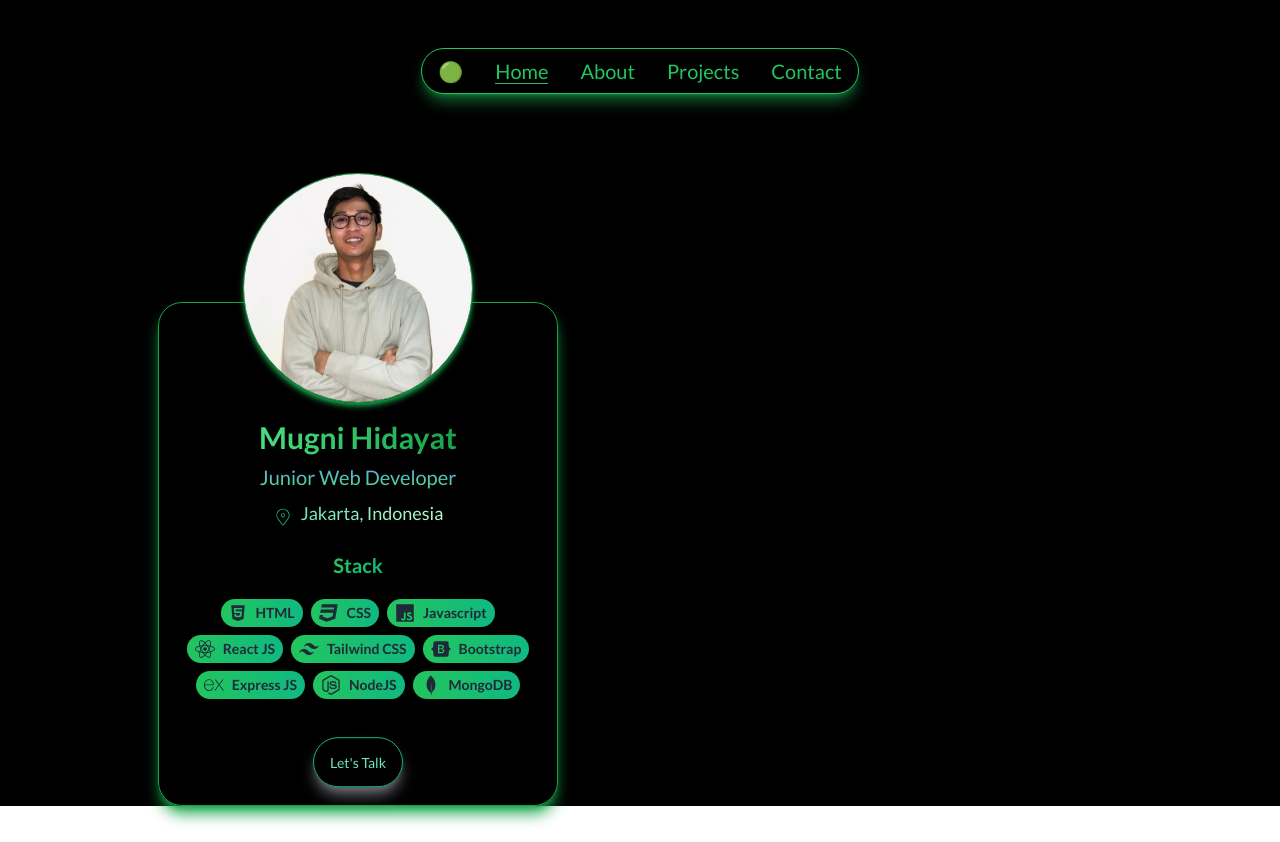
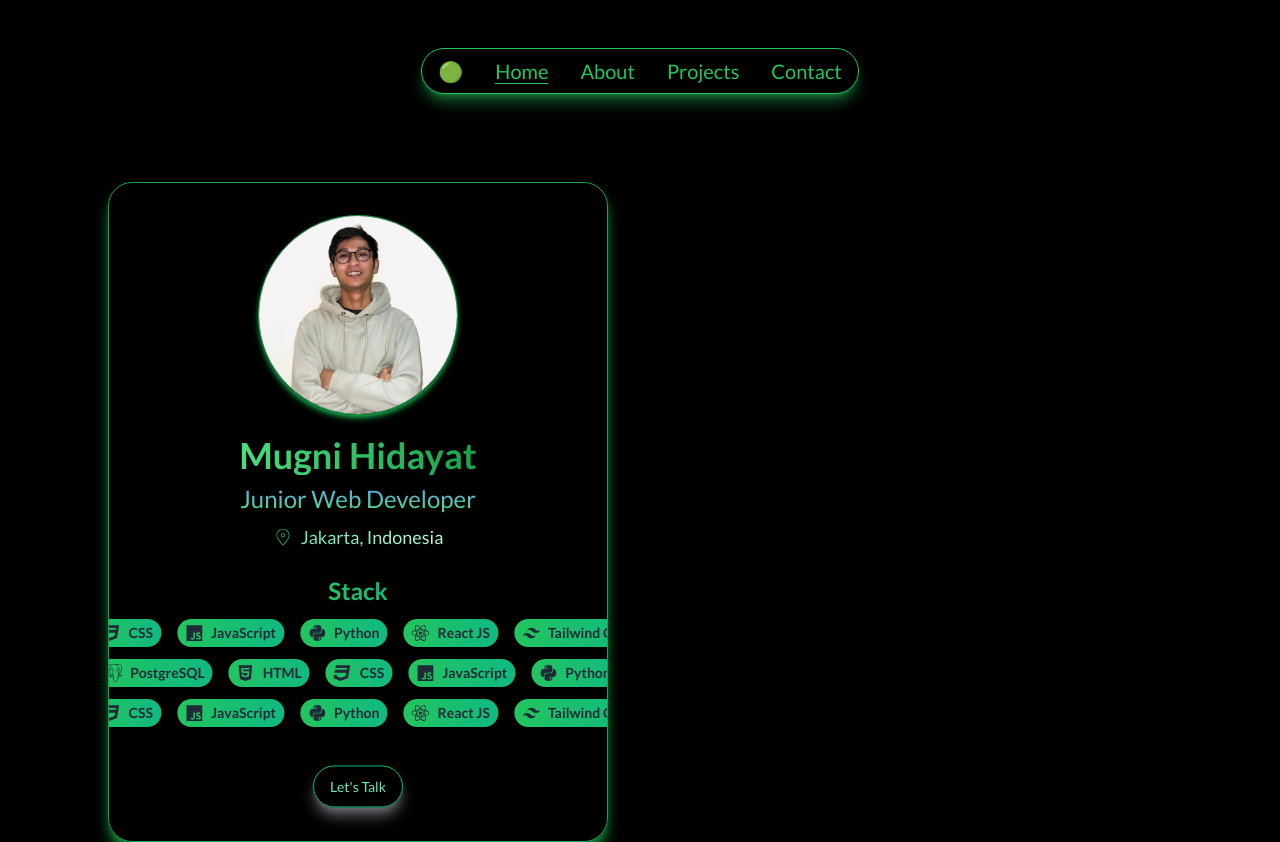
Before and after one commit to hidayatmugni/portpolio, a React (Vite) app: page / in a window 1280 px wide. Before the commit the page ends 806 px from the top, so only its background shows below. Built offline with nearby package versions, Linux system fonts and the light colour scheme.

Commit message:
feat:Project

```diff
--- a/src/component/section/Hero.jsx
+++ b/src/component/section/Hero.jsx
@@ -1,87 +1,74 @@
-// import { MdSwipeDown } from "react-icons/md";
+import { CiLocationOn } from "react-icons/ci";
+import { FaHtml5, FaCss3, FaReact, FaNodeJs } from "react-icons/fa";
+import { IoLogoJavascript, IoLogoPython } from "react-icons/io5";
+import { RiTailwindCssFill } from "react-icons/ri";
+import { SiExpress, SiOdoo, SiPostgresql, SiMongodb } from "react-icons/si";
 
-// import { MdSwipeDown } from "react-icons/md";
-import { CiLocationOn } from "react-icons/ci";
-import { FaHtml5 } from "react-icons/fa";
-import { FaCss3 } from "react-icons/fa";
-import { IoLogoJavascript } from "react-icons/io5";
-import { FaReact } from "react-icons/fa";
-import { RiTailwindCssFill } from "react-icons/ri";
-import { FaBootstrap } from "react-icons/fa";
-import { SiExpress } from "react-icons/si";
-import { FaNodeJs } from "react-icons/fa";
-// import { RiNextjsLine } from "react-icons/ri";
-import { SiMongodb } from "react-icons/si";
+const techStack = [
+  { icon: <FaHtml5 />, label: "HTML" },
+  { icon: <FaCss3 />, label: "CSS" },
+  { icon: <IoLogoJavascript />, label: "JavaScript" },
+  { icon: <IoLogoPython />, label: "Python" },
+  { icon: <FaReact />, label: "React JS" },
+  { icon: <RiTailwindCssFill />, label: "Tailwind CSS" },
+  { icon: <SiOdoo />, label: "Odoo" },
+  { icon: <SiExpress />, label: "Express JS" },
+  { icon: <FaNodeJs />, label: "NodeJS" },
+  { icon: <SiMongodb />, label: "MongoDB" },
+  { icon: <SiPostgresql />, label: "PostgreSQL" },
+];
+
+// eslint-disable-next-line react/prop-types
+const MarqueeRow = ({ reverse = false }) => {
+  return (
+    <div className="overflow-hidden w-full">
+      <div className={`flex gap-4 w-max animate-marquee ${reverse ? "animate-reverse" : ""}`}>
+        {[...techStack, ...techStack].map((tech, idx) => (
+          <div key={idx} className="flex items-center gap-2 text-gray-800 bg-gradient-to-r from-green-500 to-emerald-500 px-2 py-1 rounded-full">
+            <span className="text-lg">{tech.icon}</span>
+            <p className="text-sm font-semibold">{tech.label}</p>
+          </div>
+        ))}
+      </div>
+    </div>
+  );
+};
 
 const Hero = () => {
   return (
-    <>
-      <div className="px-4 md:px-8 lg:px-16 mt-[150px] md:mt-[200px] lg:mt-[200px]">
-        <div className="animate-fade-right animate-duration-[2000ms] animate-delay-[1000ms] animate-ease-in-out border border-green-600 shadow-lg shadow-green-600 lg:w-[400px] md:w-[500px] w-[320px] w-full p-4 flex flex-col justify-start items-center relative rounded-3xl">
-          {/* profil */}
-          <div className="w-[200px] h-[200px]  md:w-[280px] md:h-[280px] lg:w-[230px] lg:h-[230px] shadow-md shadow-green-600 border border-green-600 absolute top-[-100px] md:top-[-140px] lg:top-[-130px] rounded-full">
-            <img className=" w-full h-full rounded-full object-cover" src="../assets/profil.jpg" alt="" />
+    <div className="px-4 md:px-8 lg:px-16 mt-[60px] md:mt-[80px] overflow-hidden relative">
+      <div className="animate-fade-right animate-duration-[2000ms] animate-delay-[1000ms] animate-ease-in-out border border-green-600 shadow-lg shadow-green-600  lg:w-[500px] w-[320px] md:w-[450px]  flex flex-col items-center relative rounded-3xl mx-auto py-8">
+        {/* Profile */}
+        <div className="w-[160px] h-[160px] md:w-[280px] md:h-[280px] lg:w-[200px] lg:h-[200px] shadow-md shadow-green-600 border border-green-600 rounded-full">
+          <img className="w-full h-full rounded-full object-cover" src="../assets/profil.jpg" alt="Profile" />
         </div>
-          {/* title */}
-          <h1 className="mt-24 md:mt-36 lg:mt-[100px] text-3xl md:text-4xl lg:text-3xl font-bold bg-gradient-to-r from-green-400 to-green-600 bg-clip-text text-transparent">Mugni Hidayat</h1>
-          <p className="mt-2 text-lg md:text-2xl lg:text-xl bg-gradient-to-b from-blue-400 to-green-400 bg-clip-text text-transparent">Junior Web Developer</p>
-          <div className="flex items-end justify-start mt-2">
+
+        {/* Title */}
+        <h1 className="mt-5 md:mt-6 lg:mt-[20px] text-3xl md:text-4xl font-bold bg-gradient-to-r from-green-400 to-green-600 bg-clip-text text-transparent">Mugni Hidayat</h1>
+        <p className="mt-2 text-lg md:text-2xl bg-gradient-to-b from-blue-400 to-green-400 bg-clip-text text-transparent">Junior Web Developer</p>
+
+        {/* Location */}
+        <div className="flex items-center mt-2">
           <CiLocationOn className="text-xl mr-2 text-emerald-500" />
-            <p className="text-md md:text-lg lg:text-lg bg-gradient-to-r from-emerald-300 to-green-200 bg-clip-text text-transparent">Jakarta, Indonesia</p>
+          <p className="text-md md:text-lg bg-gradient-to-r from-emerald-300 to-green-200 bg-clip-text text-transparent">Jakarta, Indonesia</p>
         </div>
-          <div className="flex flex-col items-center justify-center mt-6">
-            <h2 className="text-xl md:text-3xl lg:text-xl font-bold bg-gradient-to-r from-green-500 to-emerald-500 bg-clip-text text-transparent md:mb-2 lg:mb-3">Stack</h2>
-            <div className="flex flex-wrap items-center justify-center gap-2 mt-2">
-              <div className="flex text-gray-800  items-center justify-center gap-2 bg-gradient-to-r from-green-500 to-emerald-500 px-2 py-1 rounded-full">
-                <FaHtml5 className="text-lg md:text-lg lg:text-2l " />
-                <p className="text-sm md:text-lg lg:text-sm font-semibold">HTML</p>
+
+        {/* Stack */}
+        <div className="flex flex-col items-center mt-6 w-full space-y-3">
+          <h2 className="text-xl md:text-2xl font-bold bg-gradient-to-r from-green-500 to-emerald-500 bg-clip-text text-transparent">Stack</h2>
+          <MarqueeRow />
+          <MarqueeRow reverse />
+          <MarqueeRow />
         </div>
-              <div className="flex text-gray-800  items-center justify-center gap-2 bg-gradient-to-r from-green-500 to-emerald-500 px-2 py-1 rounded-full">
-                <FaCss3 className="text-lg md:text-lg lg:text-xl" />
-                <p className="text-sm md:text-lg lg:text-sm font-semibold">CSS</p>
-              </div>
-              <div className="flex text-gray-800  items-center justify-center gap-2 bg-gradient-to-r from-green-500 to-emerald-500 px-2 py-1 rounded-full">
-                <IoLogoJavascript className="text-lg md:text-lg lg:text-xl" />
-                <p className="text-sm md:text-lg lg:text-sm font-semibold">Javascript</p>
-              </div>
-              <div className="flex text-gray-800  items-center justify-center gap-2 bg-gradient-to-r from-green-500 to-emerald-500 px-2 py-1 rounded-full">
-                <FaReact className="text-lg md:text-lg lg:text-xl" />
-                <p className="text-sm md:text-lg lg:text-sm font-semibold">React JS</p>
-              </div>
-              <div className="flex text-gray-800  items-center justify-center gap-2 bg-gradient-to-r from-green-500 to-emerald-500 px-2 py-1 rounded-full">
-                <RiTailwindCssFill className="text-lg md:text-lg lg:text-xl" />
-                <p className="text-sm md:text-lg lg:text-sm font-semibold">Tailwind CSS</p>
-              </div>
-              <div className="flex text-gray-800 items-center justify-center gap-2 bg-gradient-to-r from-green-500 to-emerald-500 px-2 py-1 rounded-full">
-                <FaBootstrap className="text-lg md:text-lg lg:text-xl" />
-                <p className="text-sm md:text-lg lg:text-sm font-semibold">Bootstrap</p>
-              </div>
-              <div className="flex text-gray-800 items-center justify-center gap-2 bg-gradient-to-r from-green-500 to-emerald-500 px-2 py-1 rounded-full">
-                <SiExpress className="text-lg md:text-lg lg:text-xl" />
-                <p className="text-sm md:text-lg lg:text-sm font-semibold">Express JS</p>
-              </div>
-              <div className="flex text-gray-800 items-center justify-center gap-2 bg-gradient-to-r from-green-500 to-emerald-500 px-2 py-1 rounded-full">
-                <FaNodeJs className="text-lg md:text-lg lg:text-xl" />
-                <p className="text-sm md:text-lg lg:text-sm font-semibold">NodeJS</p>
-              </div>
-              {/* <div className="flex text-gray-800 items-center justify-center gap-2 bg-gradient-to-r from-green-500 to-emerald-500 px-2 py-1 rounded-full">
-                <RiNextjsLine className="text-lg md:text-lg lg:text-xl" />
-                <p className="text-sm md:text-lg lg:text-sm font-semibold">NextJS</p>
-              </div> */}
-              <div className="flex text-gray-800 items-center justify-center gap-2 bg-gradient-to-r from-green-500 to-emerald-500 px-2 py-1 rounded-full">
-                <SiMongodb className="text-lg md:text-lg lg:text-xl" />
-                <p className="text-sm md:text-lg lg:text-sm font-semibold">MongoDB</p>
-              </div>
-            </div>
-          </div>
-          <div className="mt-10 animate-bounce border border-emerald-500 shadow-lg shadow-zinc-500 hover:bg-emerald-700 rounded-full  py-2 px-4 md:py-3 md:px-4 lg:py-3 lg:px-4">
-            <a className="text-emerald-300 hover:text-white text-sm md:text-sm lg:text-md" href="https://wa.me/6282283272280" target="_blank" rel="noopener noreferrer">
+
+        {/* Button */}
+        <div className="mt-10 animate-bounce border border-emerald-500 shadow-lg shadow-zinc-500 hover:bg-emerald-700 rounded-full py-2 px-4">
+          <a className="text-emerald-300 hover:text-white text-sm" href="https://wa.me/6282283272280" target="_blank" rel="noopener noreferrer">
             Let&apos;s Talk
           </a>
         </div>
       </div>
     </div>
-    </>
   );
 };
 
--- a/src/index.css
+++ b/src/index.css
@@ -8,3 +8,22 @@
   font-family: "Lato", sans-serif;
   scroll-behavior: smooth;
 }
+
+@layer utilities {
+  .animate-marquee {
+    animation: marquee 60s linear infinite;
+  }
+
+  .animate-reverse {
+    animation-direction: reverse;
+  }
+
+  @keyframes marquee {
+    0% {
+      transform: translateX(0%);
+    }
+    100% {
+      transform: translateX(-50%);
+    }
+  }
+}
--- a/src/pages/Project.jsx
+++ b/src/pages/Project.jsx
@@ -7,35 +7,7 @@ const Project = () => {
         <Navbar />
         <section className="py-10 text-white flex flex-col justify-center items-center">
           <h2 className="text-xl md:text-2xl lg:text-3xl font-bold text-center mb-10 bg-gradient-to-r from-green-500 to-emerald-500 bg-clip-text text-transparent">My Latest Project</h2>
-          <div className="grid grid-cols-1 md:grid-cols-2 lg:grid-cols-3 gap-6 animate-fade-in animate-duration-[2000ms] animate-ease-in-out animate-delay-[1000ms] ">
-            {/* card */}
-            <div className="flex flex-col items-center  gap-4 border border-green-500 rounded-2xl w-full max-w-[300px] shadow-lg hover:shadow-lg transition-all duration-300 hover:shadow-green-700 hover:transform hover:scale-105 pb-4">
-              <div className="border-b border-green-500 w-full h-[300px]">
-                <img className="w-full h-full object-cover rounded-t-2xl" src="../assets/porto-1.png" alt="" />
-              </div>
-              <div className="flex flex-wrap items-center justify-center gap-2 text-green-500">
-                <p className="text-sm border border-green-500 px-2 py-1 rounded-2xl">React JS</p>
-                <p className="text-sm border border-green-500 px-2 py-1 rounded-2xl">Tailwind CSS</p>
-                <p className="text-sm border border-green-500 px-2 py-1 rounded-2xl">EmailJs</p>
-              </div>
-            </div>
-            {/* video belajar */}
-            <a
-              href="https://github.com/hidayatmugni/video-belajar"
-              target="_blank"
-              rel="noopener noreferrer"
-              className="flex flex-col items-center  gap-4 border border-green-500 rounded-2xl w-full max-w-[300px] shadow-lg hover:shadow-lg transition-all duration-300 hover:shadow-green-700 hover:transform hover:scale-105 pb-4"
-            >
-              <div className="border-b border-green-500 w-full h-[300px]">
-                <img className="w-full h-full object-cover rounded-t-2xl" src="../assets/porto-2.png" alt="" />
-              </div>
-              <div className="flex flex-wrap items-center justify-center gap-2 text-green-500">
-                <p className="text-sm border border-green-500 px-2 py-1 rounded-2xl">React JS</p>
-                <p className="text-sm border border-green-500 px-2 py-1 rounded-2xl">Tailwind CSS</p>
-                <p className="text-sm border border-green-500 px-2 py-1 rounded-2xl">Mock API</p>
-                <p className="text-sm border border-green-500 px-2 py-1 rounded-2xl">Zustand</p>
-              </div>
-            </a>
+          <div className="grid grid-cols-1 md:grid-cols-2 lg:grid-cols-4 gap-6 animate-fade-in animate-duration-[2000ms] animate-ease-in-out animate-delay-[1000ms] ">
             {/* Portal Depok */}
             <a
               href="https://github.com/hidayatmugni/portal-depok"
@@ -53,6 +25,40 @@ const Project = () => {
                 <p className="text-sm border border-green-500 px-2 py-1 rounded-2xl">Node JS</p>
                 <p className="text-sm border border-green-500 px-2 py-1 rounded-2xl">Express JS</p>
                 <p className="text-sm border border-green-500 px-2 py-1 rounded-2xl">Mongo DB</p>
+              </div>
+            </a>
+            {/* Odoo Module */}
+            <a
+              href="https://github.com/hidayatmugni/app-split-bill"
+              target="_blank"
+              rel="noopener noreferrer"
+              className="flex flex-col items-center gap-4 border border-green-500 rounded-2xl w-full max-w-[300px] shadow-lg hover:shadow-lg transition-all duration-300 hover:shadow-green-700 hover:transform hover:scale-105 pb-4"
+            >
+              <div className="border-b border-green-500 w-full h-[300px]">
+                <img className="w-full h-full object-cover rounded-t-2xl" src="../assets/porto-6.png" alt="" />
+              </div>
+              <div className="flex flex-wrap items-center justify-center gap-2 text-green-500">
+                <p className="text-sm border border-green-500 px-2 py-1 rounded-2xl">Python</p>
+                <p className="text-sm border border-green-500 px-2 py-1 rounded-2xl">Framework Odoo-18</p>
+                <p className="text-sm border border-green-500 px-2 py-1 rounded-2xl">PostgreSQL</p>
+                <p className="text-sm border border-green-500 px-2 py-1 rounded-2xl">XML</p>
+              </div>
+            </a>
+            {/* video belajar */}
+            <a
+              href="https://github.com/hidayatmugni/video-belajar"
+              target="_blank"
+              rel="noopener noreferrer"
+              className="flex flex-col items-center  gap-4 border border-green-500 rounded-2xl w-full max-w-[300px] shadow-lg hover:shadow-lg transition-all duration-300 hover:shadow-green-700 hover:transform hover:scale-105 pb-4"
+            >
+              <div className="border-b border-green-500 w-full h-[300px]">
+                <img className="w-full h-full object-cover rounded-t-2xl" src="../assets/porto-2.png" alt="" />
+              </div>
+              <div className="flex flex-wrap items-center justify-center gap-2 text-green-500">
+                <p className="text-sm border border-green-500 px-2 py-1 rounded-2xl">React JS</p>
+                <p className="text-sm border border-green-500 px-2 py-1 rounded-2xl">Tailwind CSS</p>
+                <p className="text-sm border border-green-500 px-2 py-1 rounded-2xl">Mock API</p>
+                <p className="text-sm border border-green-500 px-2 py-1 rounded-2xl">Zustand</p>
               </div>
             </a>
             {/* chill movie */}
@@ -75,6 +81,17 @@ const Project = () => {
                 <p className="text-sm border border-green-500 px-2 py-1 rounded-2xl">Sequlize</p>
               </div>
             </a>
+            {/* card */}
+            <div className="flex flex-col items-center  gap-4 border border-green-500 rounded-2xl w-full max-w-[300px] shadow-lg hover:shadow-lg transition-all duration-300 hover:shadow-green-700 hover:transform hover:scale-105 pb-4">
+              <div className="border-b border-green-500 w-full h-[300px]">
+                <img className="w-full h-full object-cover rounded-t-2xl" src="../assets/porto-1.png" alt="" />
+              </div>
+              <div className="flex flex-wrap items-center justify-center gap-2 text-green-500">
+                <p className="text-sm border border-green-500 px-2 py-1 rounded-2xl">React JS</p>
+                <p className="text-sm border border-green-500 px-2 py-1 rounded-2xl">Tailwind CSS</p>
+                <p className="text-sm border border-green-500 px-2 py-1 rounded-2xl">EmailJs</p>
+              </div>
+            </div>
             {/* Split Bill */}
             <a
               href="https://github.com/hidayatmugni/app-split-bill"
--- a/tailwind.config.js
+++ b/tailwind.config.js
@@ -47,6 +47,7 @@ export default {
         3: "3",
       },
       animation: {
+        marquee: "marquee 30s linear infinite",
         spin: "spin var(--tw-animate-duration, 1s) var(--tw-animate-easing, linear) var(--tw-animate-delay, 0s) var(--tw-animate-iteration, infinite) var(--tw-animate-fill, none)",
         ping: "ping var(--tw-animate-duration, 1s) var(--tw-animate-easing, cubic-bezier(0, 0, 0.2, 1)) var(--tw-animate-delay, 0s) var(--tw-animate-iteration, infinite) var(--tw-animate-fill, none)",
         pulse: "pulse var(--tw-animate-duration, 2s) var(--tw-animate-easing, cubic-bezier(0.4, 0, 0.6, 1)) var(--tw-animate-delay, 0s) var(--tw-animate-iteration, infinite) var(--tw-animate-fill, none)",
@@ -99,6 +100,11 @@ export default {
           "100%": {
             transform: "rotateX(0)",
           },
+        },
+        // animasi scroll
+        marquee: {
+          "0%": { transform: "translateX(100%)" },
+          "100%": { transform: "translateX(-100%)" },
         },
         jump: {
           "0%, 100%": {
```
Also changed, not shown: public/assets/porto-6.png (added). Lines whose indentation alone changed are shown as unchanged.
